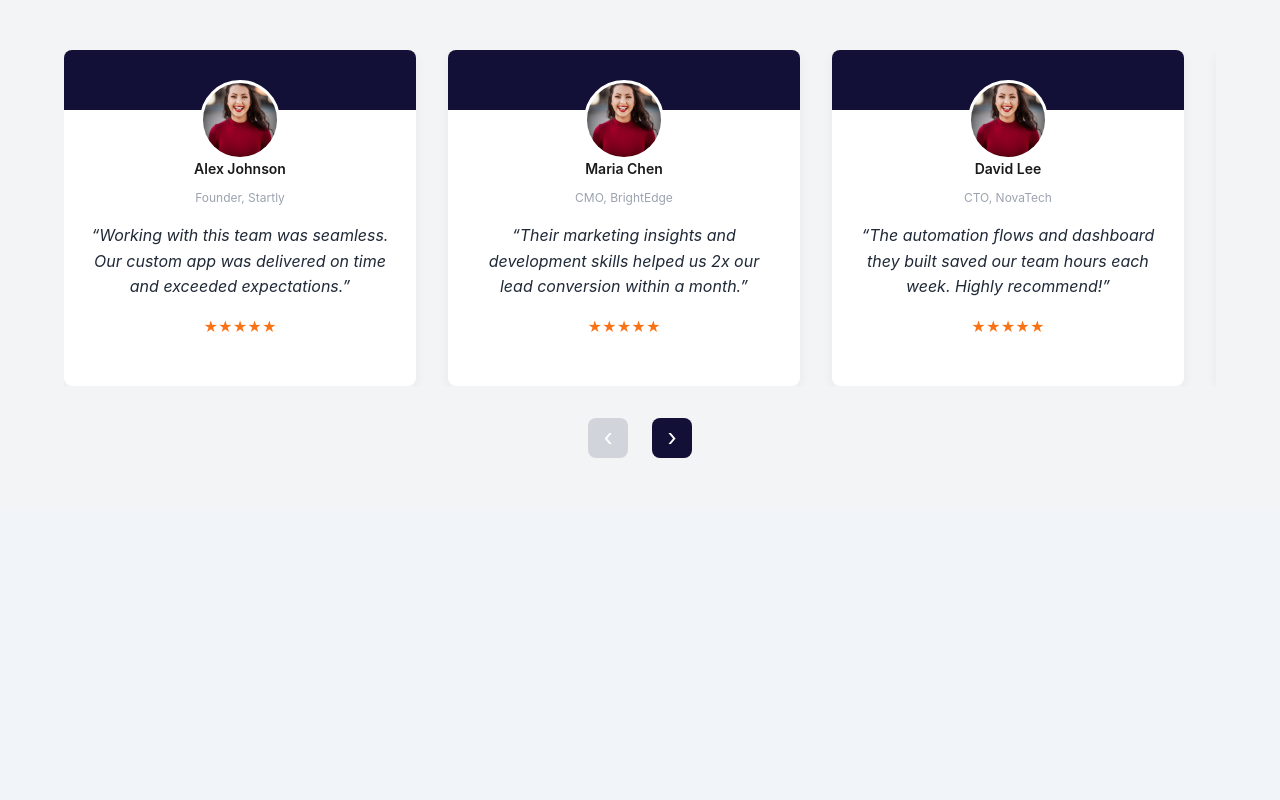
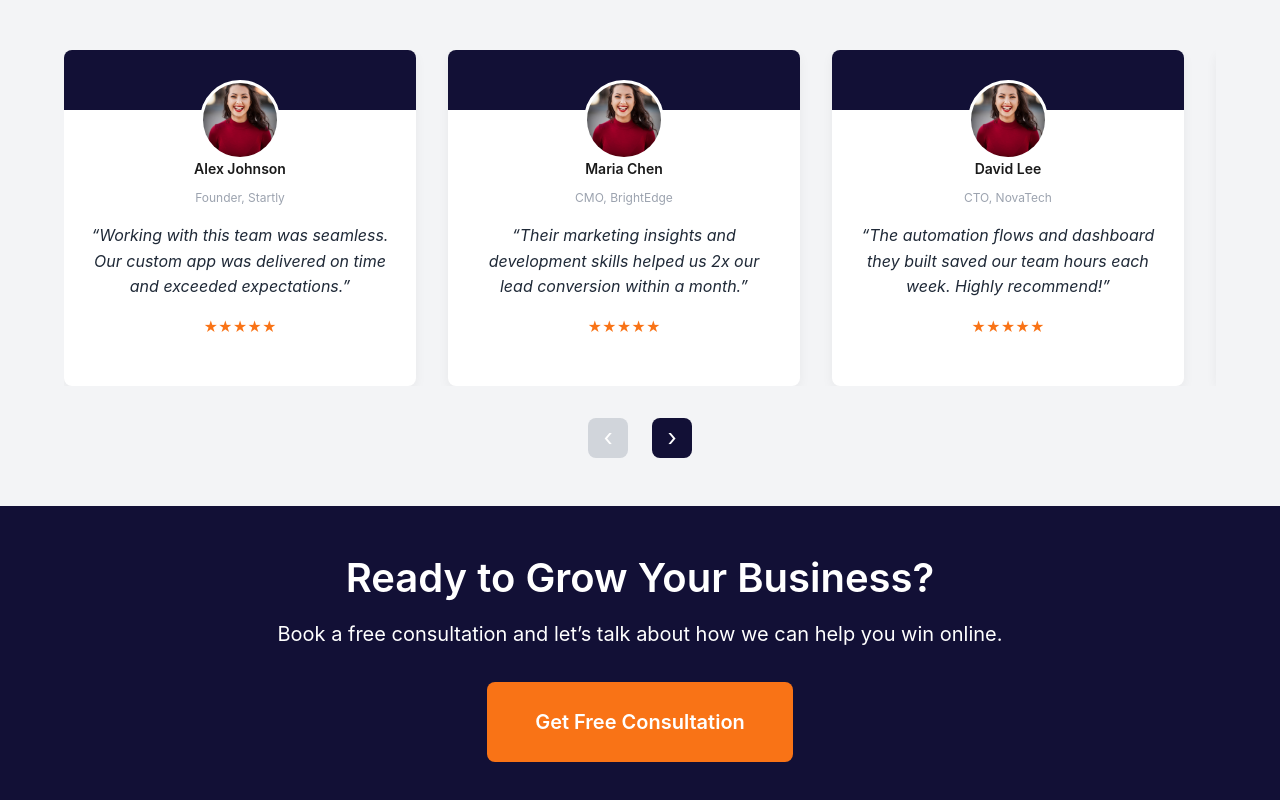
Before and after one commit to CESAR-JARAMILLO/Digital-Agency-Template, a Next.js app: page / in a window 1280 px wide. Shown: the part 3182-3982 px from the top of the page. Before the commit the page ends 3688 px from the top, so only its background shows below. Built offline with nearby package versions, Linux system fonts and the light colour scheme.

Commit message:
create & style CtaSection

```diff
--- a/app/page.tsx
+++ b/app/page.tsx
@@ -1,4 +1,5 @@
 import BannerSection from "@/components/BannerSection";
+import CtaSection from "@/components/CtaSection";
 import FeatureHighlight from "@/components/FeatureHighlight";
 import Hero from "@/components/Hero";
 import TestimonialSection from "@/components/TestimonialsSection";
@@ -17,6 +18,8 @@ export default function Home() {
       <BannerSection {...bannerData} />
 
       <TestimonialSection />
+
+      <CtaSection />
     </>
   );
 }
--- /dev/null
+++ b/components/CtaSection.tsx
@@ -0,0 +1,47 @@
+"use client";
+
+import { ctaData } from "@/data/cta";
+import { motion } from "framer-motion";
+
+const CtaSection = () => {
+  return (
+    <section className="cta">
+      <motion.div
+        className="cta__container"
+        initial={{ opacity: 0, y: 40 }}
+        whileInView={{ opacity: 1, y: 0 }}
+        viewport={{ once: true }}
+        transition={{ duration: 0.8, ease: "easeOut" }}
+      >
+        <motion.h2
+          className="cta__heading"
+          initial={{ opacity: 0, y: -20 }}
+          animate={{ opacity: 1, y: 0 }}
+          transition={{ delay: 0.4 }}
+        >
+          {ctaData.heading}
+        </motion.h2>
+
+        <motion.p
+          className="cta__subheading"
+          initial={{ opacity: 0 }}
+          animate={{ opacity: 1 }}
+          transition={{ delay: 0.6 }}
+        >
+          {ctaData.subheading}
+        </motion.p>
+
+        <motion.a
+          href={ctaData.buttonLink}
+          className="cta__button"
+          whileHover={{ scale: 1.05 }}
+          whileTap={{ scale: 0.98 }}
+        >
+          {ctaData.buttonText}
+        </motion.a>
+      </motion.div>
+    </section>
+  );
+};
+
+export default CtaSection;
--- /dev/null
+++ b/data/cta.ts
@@ -0,0 +1,7 @@
+export const ctaData = {
+  heading: "Ready to Grow Your Business?",
+  subheading:
+    "Book a free consultation and let’s talk about how we can help you win online.",
+  buttonText: "Get Free Consultation",
+  buttonLink: "#contact",
+};
--- /dev/null
+++ b/styles/components/_cta.scss
@@ -0,0 +1,41 @@
+@use "../utils/variables" as *;
+
+.cta {
+  background-color: $color-secondary;
+  padding: $spacing-xl 0;
+  text-align: center;
+
+  &__container {
+    max-width: 900px;
+    margin: 0 auto;
+    padding: 0 $spacing-md;
+  }
+
+  &__heading {
+    font-size: $font-size-3xl;
+    color: $color-white;
+    margin-bottom: $spacing-sm;
+  }
+
+  &__subheading {
+    font-size: $font-size-lg;
+    color: $color-white;
+    margin-bottom: $spacing-lg;
+  }
+
+  &__button {
+    display: inline-block;
+    padding: $spacing-md $spacing-xl;
+    background-color: $color-primary;
+    color: $color-white;
+    font-size: $font-size-lg;
+    font-weight: 600;
+    border-radius: $radius-md;
+    text-decoration: none;
+    transition: background-color 0.3s ease;
+
+    &:hover {
+      background-color: $color-primary-hover;
+    }
+  }
+}
--- a/styles/main.scss
+++ b/styles/main.scss
@@ -5,6 +5,7 @@
 @use "components/features";
 @use "components/banner";
 @use "components/testimonials";
+@use "components/cta";
 
 @use "layout/container";
 
```
